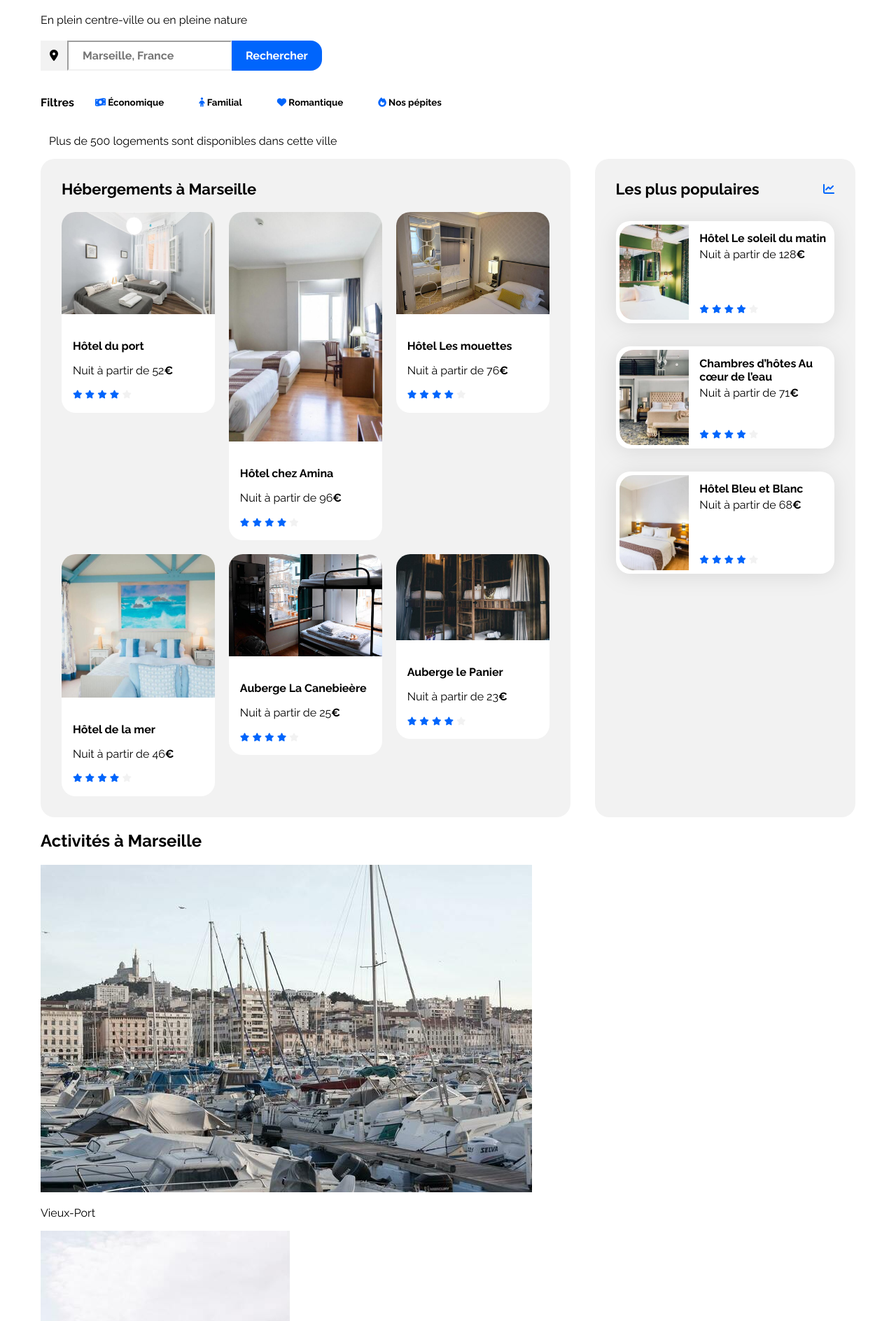
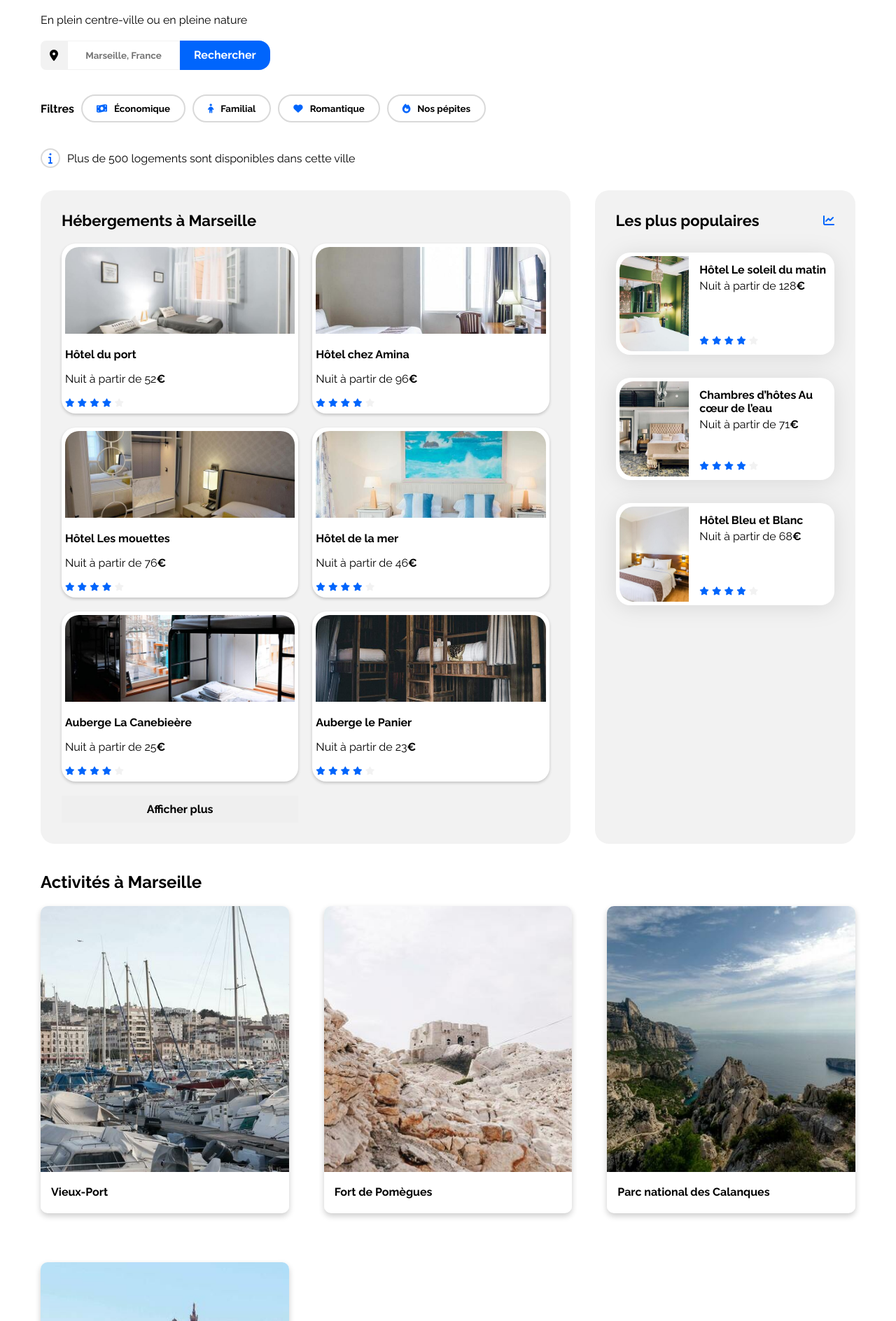
Before and after one commit to ncie66/Projet-3, a plain HTML site: page index.html in a window 1280 px wide. Shown: the part 112-2000 px from the top of the page at 70% size. Drawn offline with Linux system fonts and the light colour scheme.

Commit message:
avant derniere version

```diff
--- a/css/style.css
+++ b/css/style.css
@@ -78,7 +78,6 @@ nav{
 }
 
 nav a {
-  color: black;
   margin: 0 10px;
   text-decoration: none;
   padding: 0;
@@ -91,7 +90,7 @@ nav a::after {
   left: 0;
   right: 0;
   top: -20px;
-  height: 3px;
+  height: 2px;
   background-color: transparent;
   transition: background-color 0.3s;
 }
@@ -103,16 +102,36 @@ nav a:hover {
 nav a:hover::after {
   background-color: #0065FC;
 }
+
 /** Filtres **/
-.boldP{
+.boldP {
     font-weight: bold;
 }
 
+.info-container {
+    display: flex;
+    align-items: center;
+    font-size: 16px;
+    margin-bottom: 20px;
+}
 
+.fa-infos {
+    width: 24px;
+    height: 24px;
+    background-color: #ffffff;
+    color: #0065FC;
+    border: 2px solid #D9D9D9;
+    border-radius: 50%;
+    display: flex;
+    align-items: center;
+    justify-content: center;
+    margin-right: 10px;
+}
 /** Barre de recherche **/
 .search-container {
     display: flex;
     margin-top: 20px;
+    margin-bottom: 30px;
 }
 
 .search-box {
@@ -124,13 +143,14 @@ nav a:hover::after {
     padding: 13px;
     font-size: 1rem;
     background-color : #F2F2F2;
+    border-top-left-radius: 8px;
+    border-bottom-left-radius: 8px;
 }
 
 #search-input {
-    padding: 10px 20px;
     font-weight: bold;
-    font-size: 1rem;
-    border-color: #F2F2F2;
+    border: 1px solid #F2F2F2;
+    text-align: center;
 }
 
 .search-button {
@@ -145,6 +165,9 @@ nav a:hover::after {
     font-weight: bold;
 }
 
+.margin-filter{
+    margin-right: 5px;
+}
 
 /****** Hebergements And Populaires ***********/
 .hebergements-and-populaires {
@@ -164,32 +187,30 @@ nav a:hover::after {
     width: 65%;
 }
 
-.cardsMarseille{
+.cardsMarseille {
     display: grid;
-    grid-template-columns: repeat(3, 1fr); /* 3 colonnes de taille égale */
-    grid-gap: 20px; /* Espacement entre les cartes */
+    grid-template-columns: repeat(auto-fill, minmax(250px, 1fr));
+    grid-gap: 20px;
     margin-top: 20px;
 }
 
-.cardMarseille{
+.cardMarseille {
     background-color: white;
+    border-radius: 10px;
+    overflow: hidden;
+    box-shadow: 0 2px 4px rgba(0,0,0,0.2);
+    transition: transform 0.3s;
+    height: auto;
+    padding: 5px;
     border-radius: 20px;
 }
 
-.cardsMarseille img{
-    width: 100%; /* Les images prennent toute la largeur de la carte */
-    height: auto; /* Hauteur ajustée automatiquement pour maintenir les proportions */
-    object-fit: cover; /* S'assure que l'image couvre l'espace disponible */
-    border-top-left-radius: 20px; /* Coins arrondis en haut de l'image */
+.cardMarseille img {
+    width: 100%;
+    height: 124px;
+    object-fit: cover;
+    border-top-left-radius: 20px;
     border-top-right-radius: 20px;
-}
-
-.card:hover {
-    box-shadow: 0 8px 16px 0 rgba(0,0,0,0.2);
-}
-
-.containerMarseille {
-    padding: 16px;
 }
 
 /****** Populaires ***********/
@@ -237,26 +258,29 @@ nav a:hover::after {
     margin-bottom: 5px;
 }
 
-/* Nouveau style pour les filtres */
+/* Style pour les filtres */
 .filters {
     display: flex;
     gap: 10px;
     margin-bottom: 20px;
     margin-top: 20px;
+    align-items: center;
 }
 
 .filter-btn {
     background-color: white;
-    border: none;
-    border-radius: 20px;
+    border-radius: 30px;
     padding: 10px 20px;
     font-weight: bold;
-
+    border: 2px solid #D9D9D9;
+    display: flex;
+    align-items: center;
+    justify-content: center;
+    gap: 5px;
 }
 
 .filter-btn:hover {
     background-color: #DEEBFF;
-    color: black;
 }
 
 
@@ -264,40 +288,78 @@ nav a:hover::after {
 .activities {
     display: flex;
     gap: 20px;
-    margin-top: 30px; /* ajustez en fonction de l'espace requis */
+    margin-top: 30px;
 }
 
 .activity-card {
-    flex: 1;
-    /* autres styles pour les cartes d'activité */
+    border-radius: 10px;
+    overflow: hidden;
+    box-shadow: 0 4px 8px rgba(0,0,0,0.2);
+    transition: transform 0.3s;
+    background: #ffffff;
+    margin-bottom: 20px;
+    text-align: left;
+    height: 439px;
 }
 
+.activity-card img {
+    width: 100%;
+    height: 380px;
+    object-fit: cover;
+}
+
+.activity-name {
+    padding: 15px;
+    font-size: 1em;
+    background: #ffffff;
+    margin: 0;
+    font-weight: bold;
+}
+
+/* Container pour les cartes */
+.activity-cards-container {
+    display: grid;
+    grid-template-columns: repeat(auto-fill, minmax(297px, 1fr));
+    gap: 50px;
+}
+
+.show-more-btn {
+    color: black;
+    border: none;
+    padding: 10px;
+    font-size: 1em;
+    font-weight: bold;
+}
+
+#margin-activities{
+    margin-top: 40px;
+}
 /*** Footer ***/
 .site-footer {
-    background-color: #f2f2f2; /* Couleur de fond du footer */
-    padding: 20px 0; /* Espacement interne */
-    font-size: 16px; /* Taille de police générale */
+    background-color: #f2f2f2;
+    padding: 20px 0;
+    font-size: 16px;
 }
 
 .footer-container {
     display: flex;
-    justify-content: space-around; /* Espacement entre les colonnes */
-    max-width: 1200px; /* Largeur maximale du conteneur */
-    margin: auto; /* Centrer le conteneur dans le footer */
+    justify-content: space-around;
+    max-width: 1200px;
+    margin: auto;
 }
 
 .footer-column h4 {
-    margin-bottom: 10px; /* Espacement sous le titre de la colonne */
+    margin-bottom: 10px;
 }
 
 .footer-column ul {
-    list-style: none; /* Enlever les puces de liste */
-    padding: 0; /* Enlever le padding par défaut */
-    margin: 0; /* Enlever la marge par défaut */
+    list-style: none;
+    padding: 0;
+    margin: 0;
 }
 
 .footer-column ul li + li {
-    margin-top: 10px; /* Espacement entre les éléments de liste */
+    margin-top: 10px;
 }
 
 /* Le code ci-dessous correspond à la version responsive uniquement */
--- a/index.html
+++ b/index.html
@@ -40,13 +40,20 @@
 
           <div class="filters">
             <p class="boldP">Filtres</p>
-            <button type="button" class="filter-btn"><i class="fa-solid fa-money-bill-wave"></i> Économique</button>
-            <button type="button" class="filter-btn"><i class="fa-solid fa-child"></i> Familial</button>
-            <button type="button" class="filter-btn"><i class="fa-solid fa-heart"></i> Romantique</button>
-            <button type="button" class="filter-btn"><i class="fa-solid fa-fire"></i> Nos pépites</button>
+            <button type="button" class="filter-btn"><i class="fa-solid fa-money-bill-wave margin-filter"></i> Économique</button>
+            <button type="button" class="filter-btn"><i class="fa-solid fa-child margin-filter"></i> Familial</button>
+            <button type="button" class="filter-btn"><i class="fa-solid fa-heart margin-filter"></i> Romantique</button>
+            <button type="button" class="filter-btn"><i class="fa-solid fa-fire margin-filter"></i> Nos pépites</button>
         </div>
 
-        <p><i class="fa-light fa-circle-info"></i>Plus de 500 logements sont disponibles dans cette ville</p>
+        <!-- Icône avec cercle personnalisé -->
+
+        <div class="info-container">
+            <div class="fa-infos">
+                <i class="fas fa-info"></i>
+            </div>
+            <p>Plus de 500 logements sont disponibles dans cette ville</p>
+        </div>
 
         <main>
             <div class="hebergements-and-populaires">
@@ -170,6 +177,8 @@
                                     </div>
                                 </article>
                             </a>
+                            <button class="show-more-btn">Afficher plus</button>
+
                         </div>
                 </section>
 
@@ -240,27 +249,26 @@
                 </section>
             </div>
 
-            <section class="activities-section">
-                <h2>Activités à Marseille</h2>
-                <div class="activities-grid">
+
+            <h2 id="margin-activities">Activités à Marseille</h2>
+            <div class="activity-cards-container">
                 <div class="activity-card">
                     <img src="images/activites/reno-laithienne.jpg" alt="Vieux-Port">
-                    <p class="activity-title">Vieux-Port</p>
+                    <p class="activity-name">Vieux-Port</p>
                 </div>
                 <div class="activity-card">
                     <img src="images/activites/paul-hermann.jpg" alt="Fort de Pomègues">
-                    <p class="activity-title">Fort de Pomègues</p>
+                    <p class="activity-name">Fort de Pomègues</p>
                 </div>
                 <div class="activity-card">
                     <img src="images/activites/kilyan-sockalingum.jpg" alt="Parc national des Calanques">
-                    <p class="activity-title">Parc national des Calanques</p>
+                    <p class="activity-name">Parc national des Calanques</p>
                 </div>
                 <div class="activity-card">
                     <img src="images/activites/florian-wehde.jpg" alt="Notre-Dame-de-la-Garde">
-                    <p class="activity-title">Notre-Dame-de-la-Garde</p>
+                    <p class="activity-name">Notre-Dame-de-la-Garde</p>
                 </div>
             </div>
-              </section>
 
         </main>
         <footer class="site-footer">
```
Lines whose indentation alone changed are shown as unchanged.
